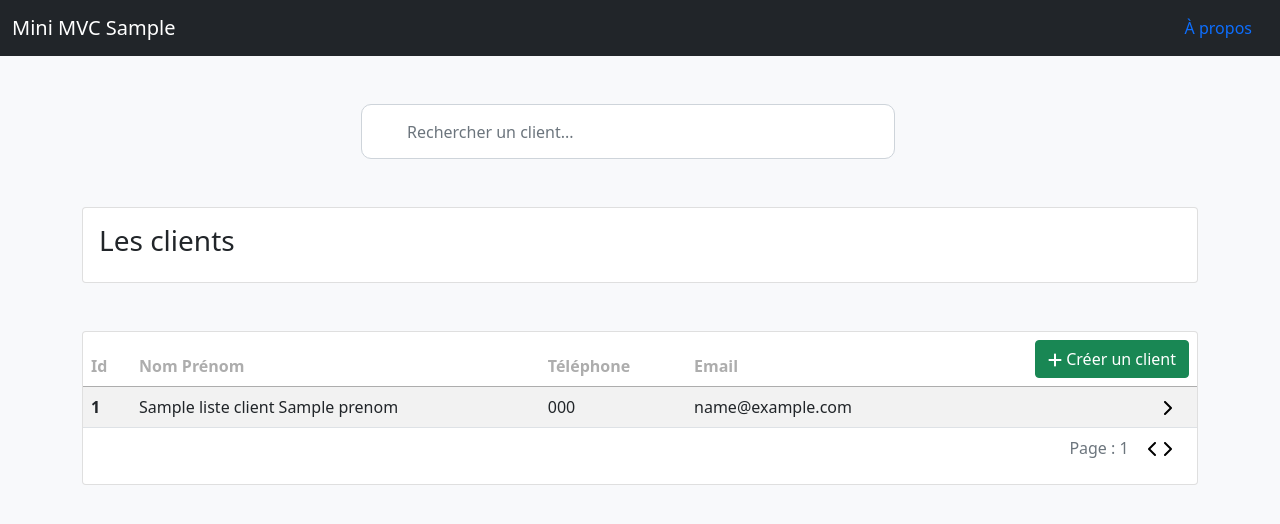
After one commit to LouisonFvrs/Custormer_Project, a PHP site: template views/global/liste.php in a window 1280 px wide. The commit adds this page. Shown: the top 524 px of the page. Run offline with PHP 8.4, Linux system fonts and the light colour scheme; the template is opened without the code that fills it: most values are stand-ins (such as "Sample title", 1, 10 or a date in 2020).

Commit message:
recherche et affichage

```diff
--- a/models/ClientsModele.php
+++ b/models/ClientsModele.php
@@ -26,7 +26,7 @@ class ClientsModele extends SQL
         $stmt = SQL::getPdo()->prepare($query);
         $stmt->execute([":limit" => $limit * $page, ":offset" => $limit]);
 
-        return $stmt->fetchAll(\PDO::FETCH_CLASS, Client::class);
+        return $stmt->fetchAll(\PDO::FETCH_CLASS);
     }
 
     /**
@@ -49,7 +49,7 @@ class ClientsModele extends SQL
             ":offset" => $limit
         ]);
 
-        return $stmt->fetchAll(\PDO::FETCH_CLASS, Client::class);
+        return $stmt->fetchAll(\PDO::FETCH_CLASS);
     }
 
     /**
--- a/public/style/main.css
+++ b/public/style/main.css
@@ -0,0 +1,72 @@
+.userTable {
+    color: #adadad;
+}
+
+.svgPlus {
+    fill: #ffffff;
+}
+
+th:last-child {
+    text-align: right;
+}
+
+td:last-child {
+    text-align: right;
+    padding-right: 25px;
+}
+
+.form{
+    position: relative;
+}
+
+.form .fa-search{
+    position: absolute;
+    top:20px;
+    left: 20px;
+    color: #9ca3af;
+}
+
+.form span{
+    position: absolute;
+    right: 17px;
+    top: 13px;
+    padding: 2px;
+    border-left: 1px solid #d1d5db;
+}
+
+.left-pan{
+    padding-left: 7px;
+}
+
+.left-pan i{
+    padding-left: 10px;
+}
+
+.form-input{
+    height: 55px;
+    text-indent: 33px;
+    border-radius: 10px;
+}
+
+.form-input:focus{
+    box-shadow: none;
+    border:none;
+}
+
+body {
+    background-color: #F8F9FB;
+}
+
+caption {
+    text-align: right;
+    padding-right: 25px;
+}
+
+.arrow {
+    margin-left: 15px;
+}
+
+.arrow button {
+    background: none;
+    border: none;
+}
--- /dev/null
+++ b/views/global/liste.php
@@ -0,0 +1,60 @@
+<div class="container mt-5">
+    <div class="row">
+        <div class="row height d-flex justify-content-center align-items-center">
+            <div class="col-md-6">
+                <form class="form" method="POST" action='./'>
+                    <input type="text" name="search" class="form-control form-input" placeholder="Rechercher un client...">
+                </form>
+            </div>
+        </div>
+    </div>
+
+        <div class="card mb-5 mt-5">
+            <div class="card-body">
+                <h3>Les clients</h3>
+            </div>
+        </div>
+            <div class="card">
+                <table class="table table-hover table-striped">
+                    <caption>
+                        Page : <?= $page ?>
+                        <span class="arrow">
+                            <?php if ($page != 0) { ?>
+                                <a href="/<?=$page-1?>">
+                                    <svg xmlns="http://www.w3.org/2000/svg" height="1em" viewBox="0 0 320 512"><path d="M9.4 233.4c-12.5 12.5-12.5 32.8 0 45.3l192 192c12.5 12.5 32.8 12.5 45.3 0s12.5-32.8 0-45.3L77.3 256 246.6 86.6c12.5-12.5 12.5-32.8 0-45.3s-32.8-12.5-45.3 0l-192 192z"/></svg></a>
+                            <?php } ?>
+                            <a href="<?=$page+1?>">
+                                <svg xmlns="http://www.w3.org/2000/svg" height="1em" viewBox="0 0 320 512"><path d="M310.6 233.4c12.5 12.5 12.5 32.8 0 45.3l-192 192c-12.5 12.5-32.8 12.5-45.3 0s-12.5-32.8 0-45.3L242.7 256 73.4 86.6c-12.5-12.5-12.5-32.8 0-45.3s32.8-12.5 45.3 0l192 192z"/></svg>
+                            </a>
+                        </span>
+
+                    </caption>
+                    <thead class="thead-dark">
+                    <tr class="userTable">
+                        <th scope="col">Id</th>
+                        <th scope="col">Nom Prénom</th>
+                        <th scope="col">Téléphone</th>
+                        <th scope="col">Email</th>
+                        <th>
+                            <button class="btn btn-success">
+                                <svg class="svgPlus" xmlns="http://www.w3.org/2000/svg" height="1em" viewBox="0 0 448 512"><path d="M256 80c0-17.7-14.3-32-32-32s-32 14.3-32 32V224H48c-17.7 0-32 14.3-32 32s14.3 32 32 32H192V432c0 17.7 14.3 32 32 32s32-14.3 32-32V288H400c17.7 0 32-14.3 32-32s-14.3-32-32-32H256V80z"/></svg>
+                                <span>Créer un client</span>
+                            </button>
+                        </th>
+                    </tr>
+                    </thead>
+                    <tbody>
+                    <?php foreach ($listeClient as $client) { ?>
+                    <tr>
+                        <th scope="row"><?= $client->id?></th>
+                        <td><?= $client->nom . " " . $client->prenom?></td>
+                        <td><?= $client->telephone?></td>
+                        <td><?= $client->email?></td>
+                        <td><svg xmlns="http://www.w3.org/2000/svg" height="1em" viewBox="0 0 320 512"><path d="M310.6 233.4c12.5 12.5 12.5 32.8 0 45.3l-192 192c-12.5 12.5-32.8 12.5-45.3 0s-12.5-32.8 0-45.3L242.7 256 73.4 86.6c-12.5-12.5-12.5-32.8 0-45.3s32.8-12.5 45.3 0l192 192z"/></svg></td>
+                    </tr>
+                    <?php } ?>
+                    </tbody>
+                </table>
+            </div>
+    </div>
+</div>
```
Also changed, not shown: controllers/SampleWebController.php (+0 -8 lines), routes/Web.php (+4 -11 lines), views/global/home.php (deleted, +0 -19 lines).
